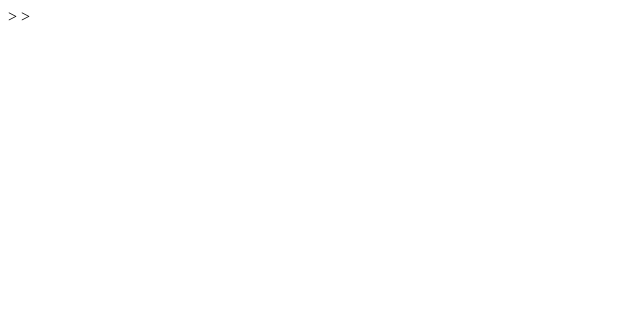
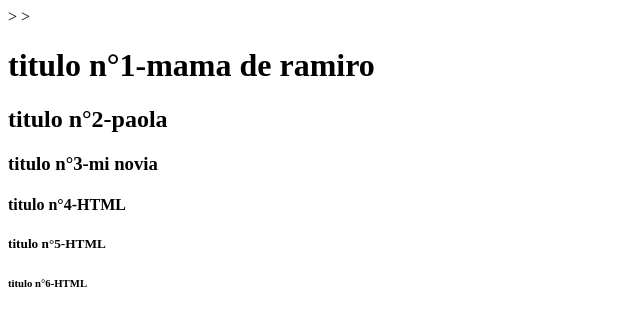
Before and after one commit to tiagoahumada52-cell/Practicas-Profecionalizantes_1_Profe-seba, a plain HTML site: page HTML5/index.html in a window 1280 px wide. Shown: the whole page, without its empty margins (0-640 px from the left). Drawn offline with Linux system fonts and the light colour scheme.

Commit message:
Update index.html
tarea 1

```diff
--- a/HTML5/index.html
+++ b/HTML5/index.html
@@ -2,6 +2,14 @@
     <html><!--etiqueta html-->>
         <head><!--cabezera-->
             </head>
+            <title>HTML</title><!--nombre de cambio -->
         <body><!--cuerpo-->
-            </body>
+            <!--titulo-->
+            <h1>titulo n°1-mama de ramiro </h1>
+             <h2>titulo n°2-paola</h2>
+              <h3>titulo n°3-mi novia </h3>
+               <h4>titulo n°4-HTML</h4>
+                <h5>titulo n°5-HTML</h5>
+                <h6>titulo n°6-HTML</h6>
+                        </body>
 </html>
```
